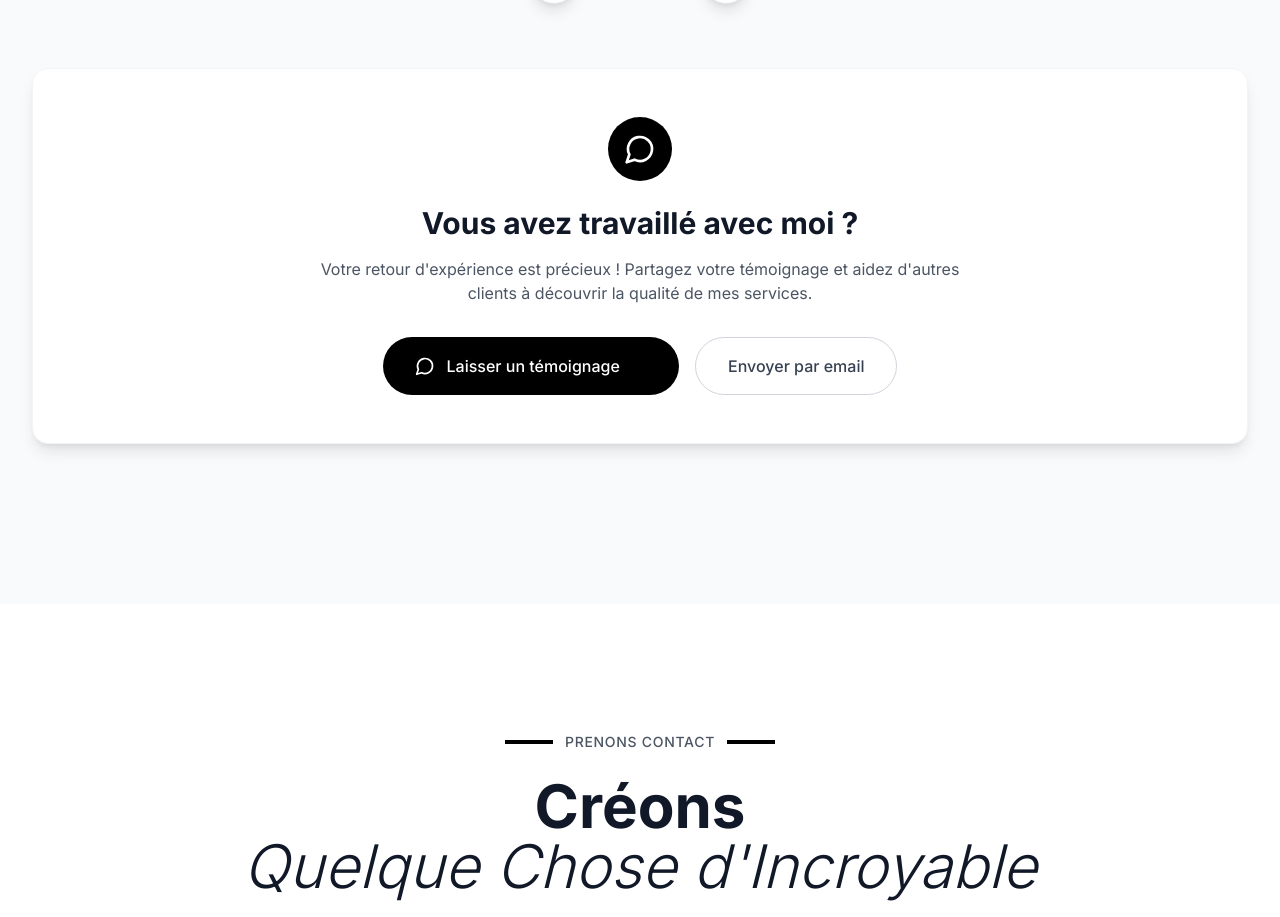
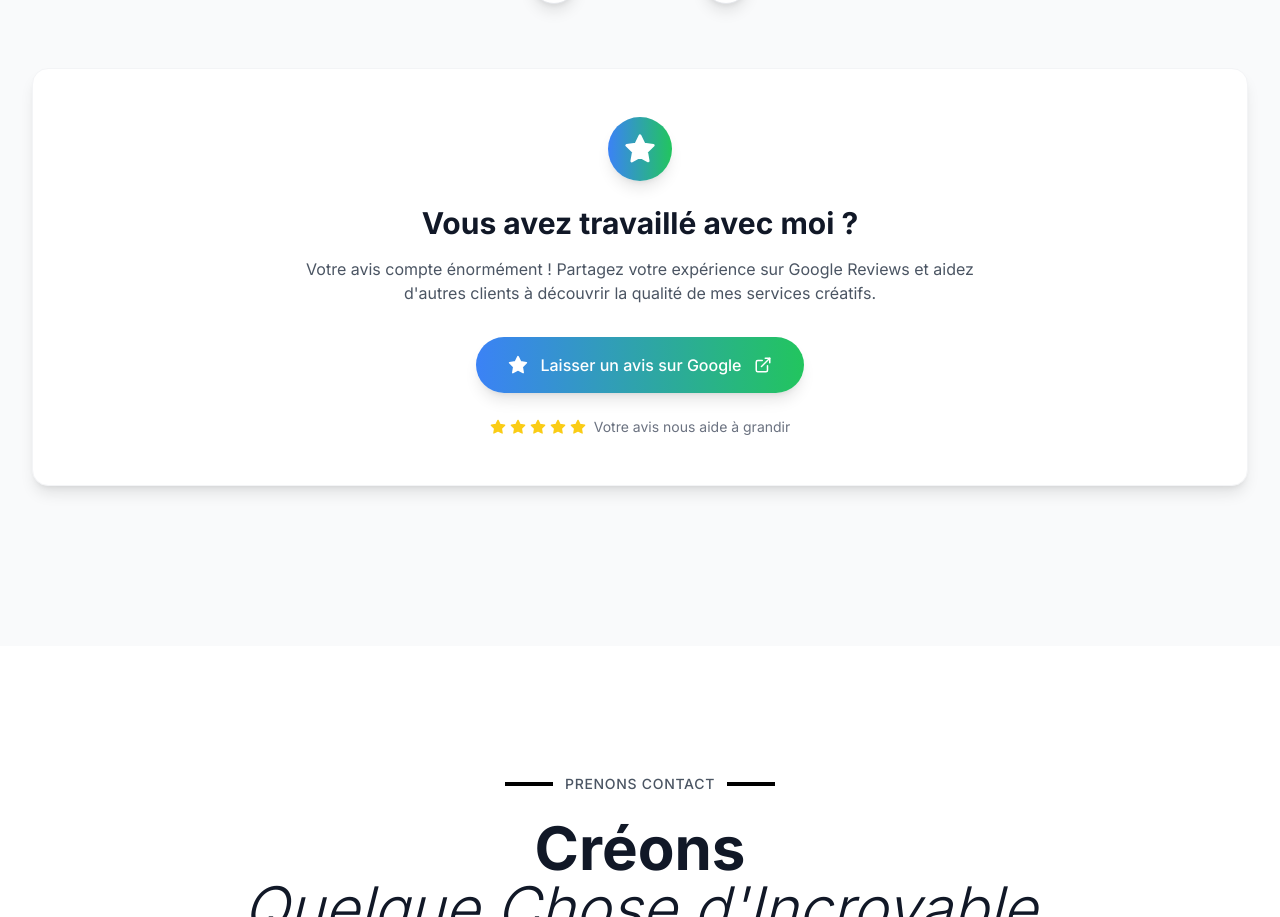
Before and after one commit to serfgxgsdfgcvg/asd, a React (Vite) app: page / in a window 1280 px wide. Shown: the part 6392-7309 px from the top of the page. Built offline with nearby package versions, Linux system fonts and the light colour scheme.

Commit message:
Mise à jour de la section témoignages avec Google Review

```diff
--- a/src/components/Testimonials.tsx
+++ b/src/components/Testimonials.tsx
@@ -1,5 +1,5 @@
 import React, { useCallback, useEffect, useState } from 'react';
-import { Star, Quote, ChevronLeft, ChevronRight, MessageCircle } from 'lucide-react';
+import { Star, Quote, ChevronLeft, ChevronRight, ExternalLink } from 'lucide-react';
 import { motion, AnimatePresence } from 'framer-motion';
 import useEmblaCarousel from 'embla-carousel-react';
 import { useApp } from '../contexts/AppContext';
@@ -339,7 +339,7 @@ export default function Testimonials() {
           </div>
         </motion.div>
 
-        {/* Call to Action - Laisser un témoignage */}
+        {/* Call to Action - Google Review */}
         <motion.div
           initial={{ opacity: 0, y: 30 }}
           whileInView={{ opacity: 1, y: 0 }}
@@ -350,44 +350,43 @@ export default function Testimonials() {
             initial={{ scale: 0, rotate: -180 }}
             whileInView={{ scale: 1, rotate: 0 }}
             transition={{ delay: 0.8, type: "spring", stiffness: 200 }}
-            className="w-16 h-16 bg-black dark:bg-white text-white dark:text-black rounded-full flex items-center justify-center mx-auto mb-6"
+            className="w-16 h-16 bg-gradient-to-r from-blue-500 to-green-500 text-white rounded-full flex items-center justify-center mx-auto mb-6 shadow-lg"
           >
-            <MessageCircle className="w-8 h-8" />
+            <Star className="w-8 h-8 fill-current" />
           </motion.div>
 
           <h3 className="text-2xl sm:text-3xl font-bold text-gray-900 dark:text-white mb-4">
             Vous avez travaillé avec moi ?
           </h3>
           <p className="text-gray-600 dark:text-gray-400 mb-8 max-w-2xl mx-auto">
-            Votre retour d'expérience est précieux ! Partagez votre témoignage et aidez d'autres clients à découvrir la qualité de mes services.
+            Votre avis compte énormément ! Partagez votre expérience sur Google Reviews et aidez d'autres clients à découvrir la qualité de mes services créatifs.
           </p>
 
-          <div className="flex flex-col sm:flex-row gap-4 justify-center">
-            <motion.a
-              href="#contact"
-              whileHover={{ scale: 1.02, y: -2 }}
-              whileTap={{ scale: 0.98 }}
-              className="bg-black dark:bg-white text-white dark:text-black px-8 py-4 rounded-full font-medium hover:bg-gray-800 dark:hover:bg-gray-100 transition-all group inline-flex items-center justify-center gap-3"
+          <motion.a
+            href="https://g.page/r/CXN7nnxPn82qEAI/review"
+            target="_blank"
+            rel="noopener noreferrer"
+            whileHover={{ scale: 1.02, y: -2 }}
+            whileTap={{ scale: 0.98 }}
+            className="inline-flex items-center gap-3 bg-gradient-to-r from-blue-500 to-green-500 text-white px-8 py-4 rounded-full font-medium hover:from-blue-600 hover:to-green-600 transition-all shadow-lg group"
+          >
+            <Star size={20} className="fill-current" />
+            Laisser un avis sur Google
+            <motion.div
+              whileHover={{ x: 5, rotate: 15 }}
+              transition={{ duration: 0.2 }}
             >
-              <MessageCircle size={20} />
-              Laisser un témoignage
-              <motion.span
-                initial={{ opacity: 0, x: -10 }}
-                whileHover={{ opacity: 1, x: 0 }}
-                className="group-hover:ml-1 transition-all"
-              >
-                →
-              </motion.span>
-            </motion.a>
+              <ExternalLink size={18} />
+            </motion.div>
+          </motion.a>
 
-            <motion.a
-              href="mailto:hello@theoblondel.ch?subject=Témoignage%20client"
-              whileHover={{ scale: 1.02, y: -2 }}
-              whileTap={{ scale: 0.98 }}
-              className="border border-gray-300 dark:border-gray-600 text-gray-700 dark:text-gray-300 px-8 py-4 rounded-full font-medium hover:border-gray-400 dark:hover:border-gray-500 hover:bg-gray-50 dark:hover:bg-gray-700 transition-all inline-flex items-center justify-center gap-3"
-            >
-              Envoyer par email
-            </motion.a>
+          <div className="mt-6 flex items-center justify-center gap-2 text-sm text-gray-500 dark:text-gray-400">
+            <div className="flex gap-1">
+              {[...Array(5)].map((_, i) => (
+                <Star key={i} size={16} className="text-yellow-400 fill-current" />
+              ))}
+            </div>
+            <span>Votre avis nous aide à grandir</span>
           </div>
         </motion.div>
       </div>
```
